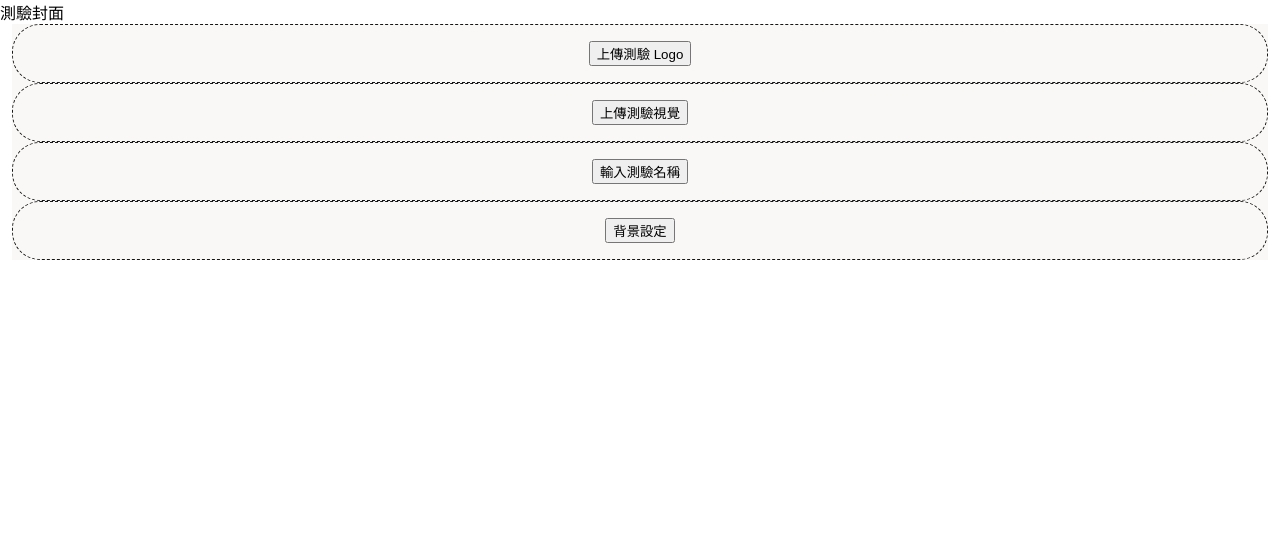
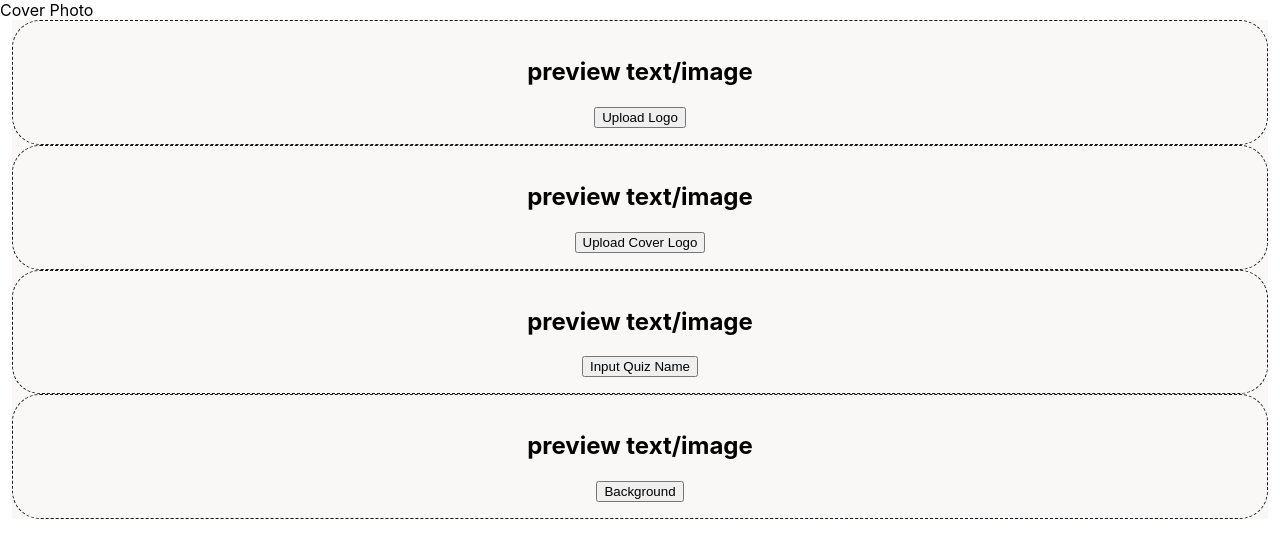
Before and after one commit to ymcheung/modal-and-preview, a Next.js app: page / in a window 1280 px wide. Shown: the top 558 px of the page. Built offline with nearby package versions, Linux system fonts and the light colour scheme.

Commit message:
Show sections by an array of objects

```diff
--- a/pages/components/InputText.jsx
+++ b/pages/components/InputText.jsx
@@ -1,10 +1,12 @@
-export default function InputText({ isOpen }) {
+import styles from '../../styles/dialog.module.css';
+
+export default function InputText({ isOpen, dialogTitle }) {
   return(
-    <dialog open={isOpen}>
-      <h2>Text Input</h2>
-      <span>* 必填</span>
+    <dialog className={styles.dialog} open={isOpen}>
+      <h2>{dialogTitle}</h2>
+      <span>* Required</span>
       <input type="text" placeholder="Title Text Input" required />
-      <button type="submit">完成</button>
+      <button type="submit">OK</button>
     </dialog>
   );
 }
--- a/pages/components/SetBackground.jsx
+++ b/pages/components/SetBackground.jsx
@@ -1,10 +1,12 @@
-export default function SetBackground() {
+import styles from '../../styles/dialog.module.css';
+
+export default function SetBackground({ isOpen, dialogTitle }) {
   return(
-    <dialog>
-      <h2>背景圖片設定</h2>
-      <span>建議為寬高 2:1 圖片，寬度至少 360px</span>
-      <button type="file" accept="image/*" required>選擇圖片</button>
-      <button type="submit">完成</button>
+    <dialog className={styles.dialog} open={isOpen}>
+      <h2>{dialogTitle}</h2>
+      <span>An Image of 2:1 with width of 360px at minimum is recommended</span>
+      <button type="file" accept="image/*" required>Select Image</button>
+      <button type="submit">OK</button>
     </dialog>
   );
 }
--- a/pages/components/UploadImage.jsx
+++ b/pages/components/UploadImage.jsx
@@ -1,10 +1,12 @@
+import styles from '../../styles/dialog.module.css';
+
 export default function UploadImage({ isOpen }) {
   return(
-    <dialog open={isOpen}>
+    <dialog className={styles.dialog} open={isOpen}>
       <h2>Logo</h2>
-      <span>* 必填</span>
-      <button type="file" accept="image/*" required>選擇圖片</button>
-      <button type="submit">完成</button>
+      <span>* Required</span>
+      <button type="file" accept="image/*" required>Select Image</button>
+      <button type="submit">OK</button>
     </dialog>
   );
 }
--- a/pages/index.js
+++ b/pages/index.js
@@ -1,21 +1,53 @@
 import Head from 'next/head';
-import { useState } from 'react';
+import { useState, useReducer } from 'react';
 import styles from '../styles/Home.module.css';
 
 import UploadImage from './components/UploadImage';
 import InputText from './components/InputText';
+import SetBackground from './components/SetBackground';
 
 export default function Home() {
   const [dialog, setDialog] = useState({
     image: false,
     text: false,
-    background: false
+    background: false,
+    title: ''
   });
 
-  const handleDialog = (dialogName) => {
+  const textInputReducer = (state, action) => {
+    return {};
+  };
+
+  const [quizName, setQuizName] = useReducer(textInputReducer, {});
+
+  const sections = [
+    {
+      button: 'Upload Logo',
+      dialogTitle: 'Logo',
+      type: 'image'
+    },
+    {
+      button: 'Upload Cover Logo',
+      dialogTitle: 'Cover Photo',
+      type: 'image'
+    },
+    {
+      button: 'Input Quiz Name',
+      dialogTitle: 'Text Input',
+      type: 'text'
+    },
+    {
+      button: 'Background',
+      dialogTitle: 'Background Color/Image',
+      type: 'background'
+    }
+  ];
+
+  const handleDialog = (dialogType, dialogTitle) => {
     setDialog((prevState) => ({
       ...prevState,
-      [dialogName]: true
+      [dialogType]: !dialog.dialogName,
+      dialogTitle: dialogTitle
     }));
   };
 
@@ -26,31 +58,29 @@ export default function Home() {
         <meta name="description" content="Generated by create next app" />
         <link rel="icon" href="/favicon.ico" />
       </Head>
-      <header>測驗封面</header>
+      <header>Cover Photo</header>
       <main className={styles.container}>
-        <section className={styles.section}>
-          <button type="button" onClick={() => handleDialog('image')}>
-            上傳測驗 Logo
-          </button>
-        </section>
-        <section className={styles.section}>
-          <button type="button" onClick={() => handleDialog('image')}>
-            上傳測驗視覺
-          </button>
-        </section>
-        <section className={styles.section}>
-          <button type="button" onClick={() => handleDialog('text')}>
-            輸入測驗名稱
-          </button>
-        </section>
-        <section className={styles.section}>
-          <button type="button" onClick={() => handleDialog('background')}>
-            背景設定
-          </button>
-        </section>
+        {sections.map(({ button, dialogTitle, type }, index) => {
+          return (
+            <section className={styles.section} key={index}>
+              <h2>preview text/image</h2>
+              {/* if (!pre) return button */}
+              <button
+                type="button"
+                onClick={() => handleDialog(type, dialogTitle)}
+              >
+                {button}
+              </button>
+            </section>
+          );
+        })}
       </main>
-      <UploadImage isOpen={dialog.image} />
-      <InputText isOpen={dialog.text} />
+      <UploadImage isOpen={dialog.image} dialogTitle={dialog.dialogTitle} />
+      <InputText isOpen={dialog.text} dialogTitle={dialog.dialogTitle} />
+      <SetBackground
+        isOpen={dialog.background}
+        dialogTitle={dialog.dialogTitle}
+      />
     </>
   );
 }
--- /dev/null
+++ b/styles/dialog.module.css
@@ -0,0 +1,10 @@
+.dialog {
+  position: absolute;
+  top: 64px;
+  right: 0;
+  left: 0;
+}
+
+.dialog::backdrop {
+  background-color: hsl(0 0 0 / 0.5);
+}
```
